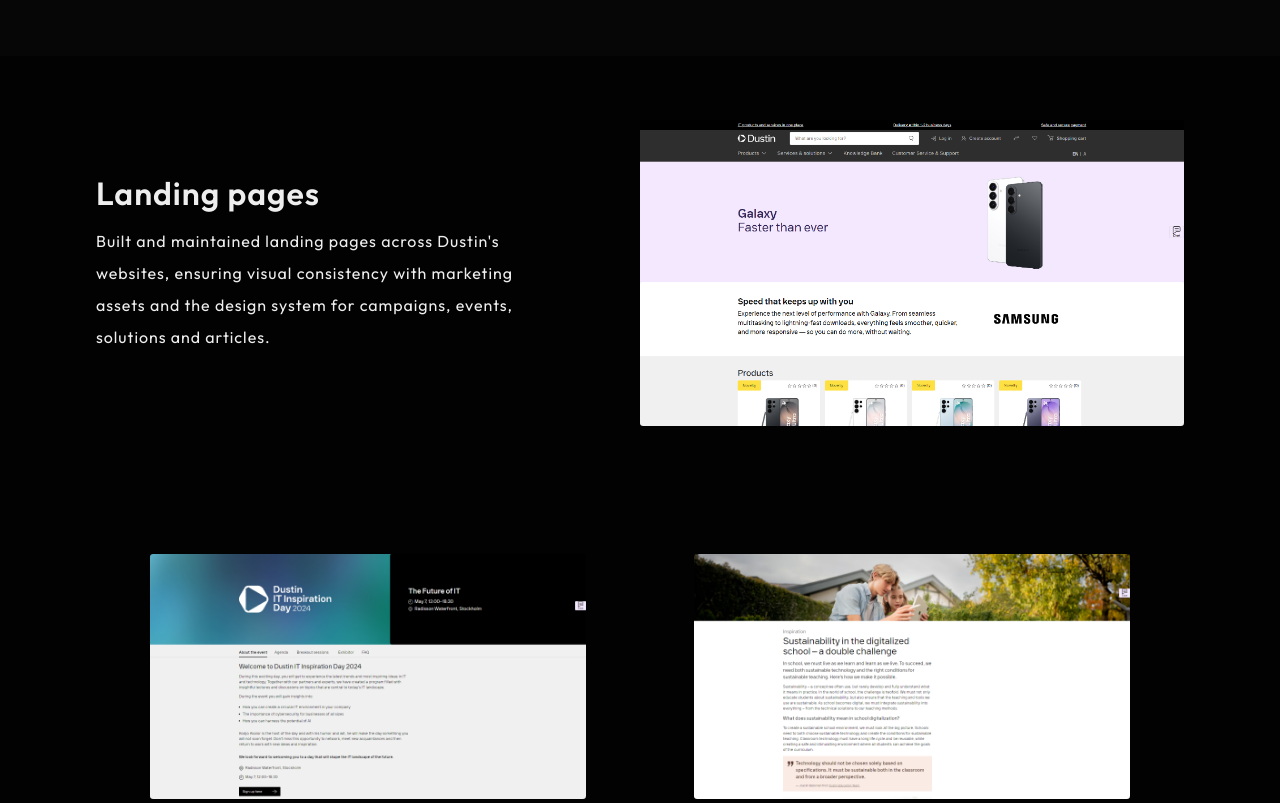
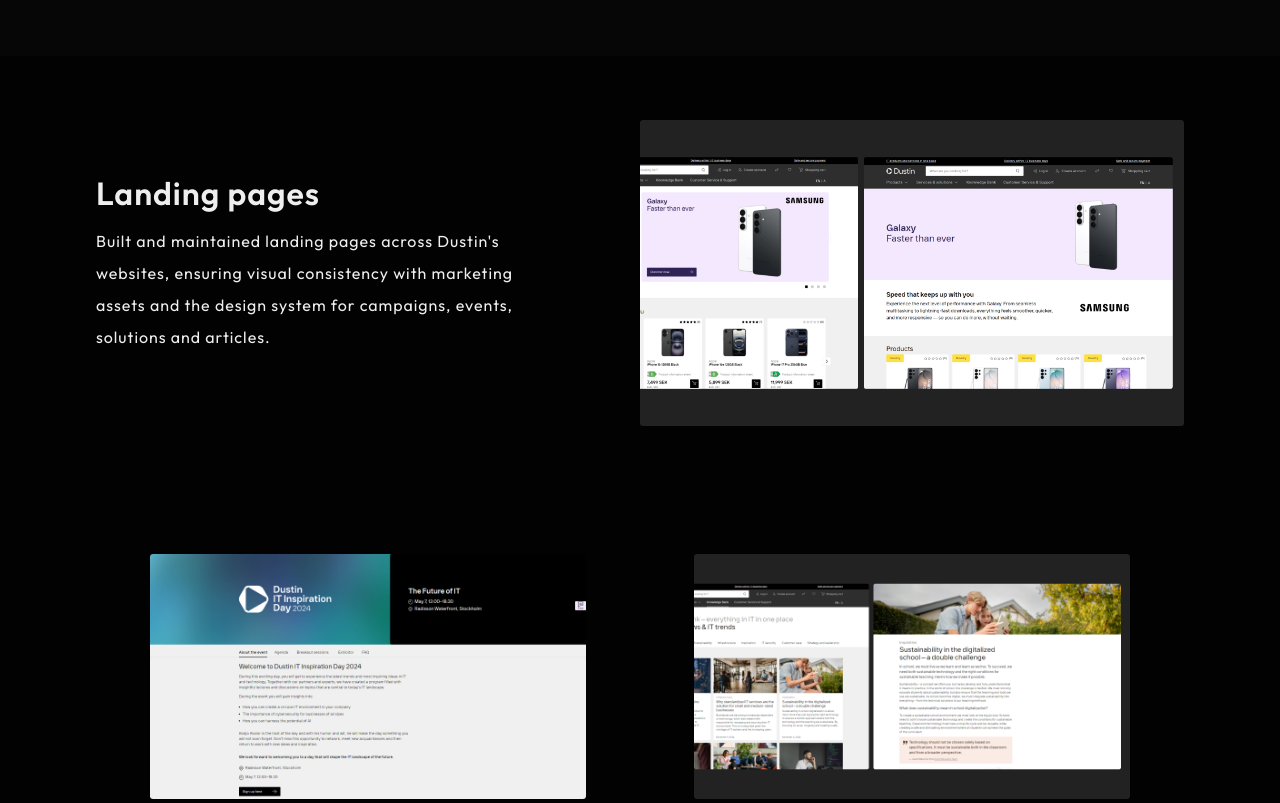
Before and after one commit to abramshanna/abramshanna.github.io, a plain HTML site: page dustin.html in a window 1280 px wide. Shown: the part 3340-4143 px from the top of the page. Drawn offline with nearby package versions, Linux system fonts and the light colour scheme.

Commit message:
update images

```diff
--- a/dustin.html
+++ b/dustin.html
@@ -193,11 +193,11 @@
                     </p>
                 </div>
                 <div class="col-5 s-col-1 s-margin-bottom">
-                    <img class="flex-img modal-img" src="images/dustin/dustin_campaign_mockup.png">
+                    <img class="flex-img modal-img" src="images/dustin/dustin_mockup_campaign_duo.png">
                     <div class="modal">
                         <div class="modal-content flex-div flex-direction-column align-self-center col-6 s-col-8">
                             <button class="button-modal align-self-end">Close</button>
-                            <img class="flex-img" src="images/dustin/dustin_campaign_mockup.png">
+                            <img class="flex-img" src="images/dustin/dustin_mockup_campaign_duo.png">
                             <p class="modal-box">Campaign landing page.</p>
                         </div>
                     </div>
@@ -222,11 +222,11 @@
                 </div>
                 <div class="flex-div col-4 s-col-1 flex-direction-column">
                     <div>
-                        <img class="flex-img modal-img" src="images/dustin/dustin_article_mockup.png">
+                        <img class="flex-img modal-img" src="images/dustin/dustin_mockup_article_duo.png">
                         <div class="modal">
                         <div class="modal-content flex-div flex-direction-column align-self-center col-6 s-col-8">
                             <button class="button-modal align-self-end">Close</button>
-                            <img class="flex-img" src="images/dustin/dustin_article_mockup.png">
+                            <img class="flex-img" src="images/dustin/dustin_mockup_article_duo.png">
                             <p class="modal-box">Article landing page.</p>
                         </div>
                     </div>
```
Also changed, not shown: images/dustin/dustin_mockup_article_banner.png (added), images/dustin/dustin_mockup_article_duo.png (added), images/dustin/dustin_mockup_campaign_duo.png (added).
